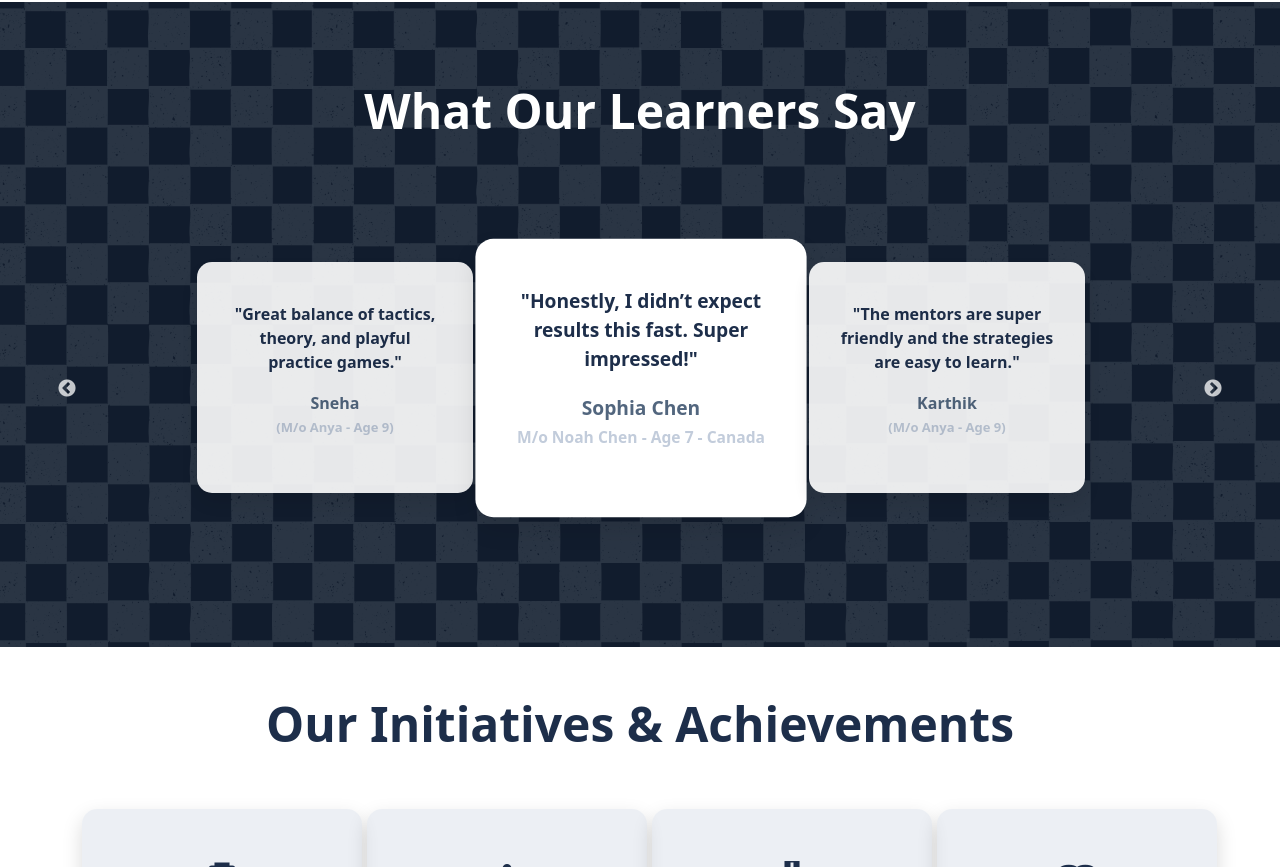
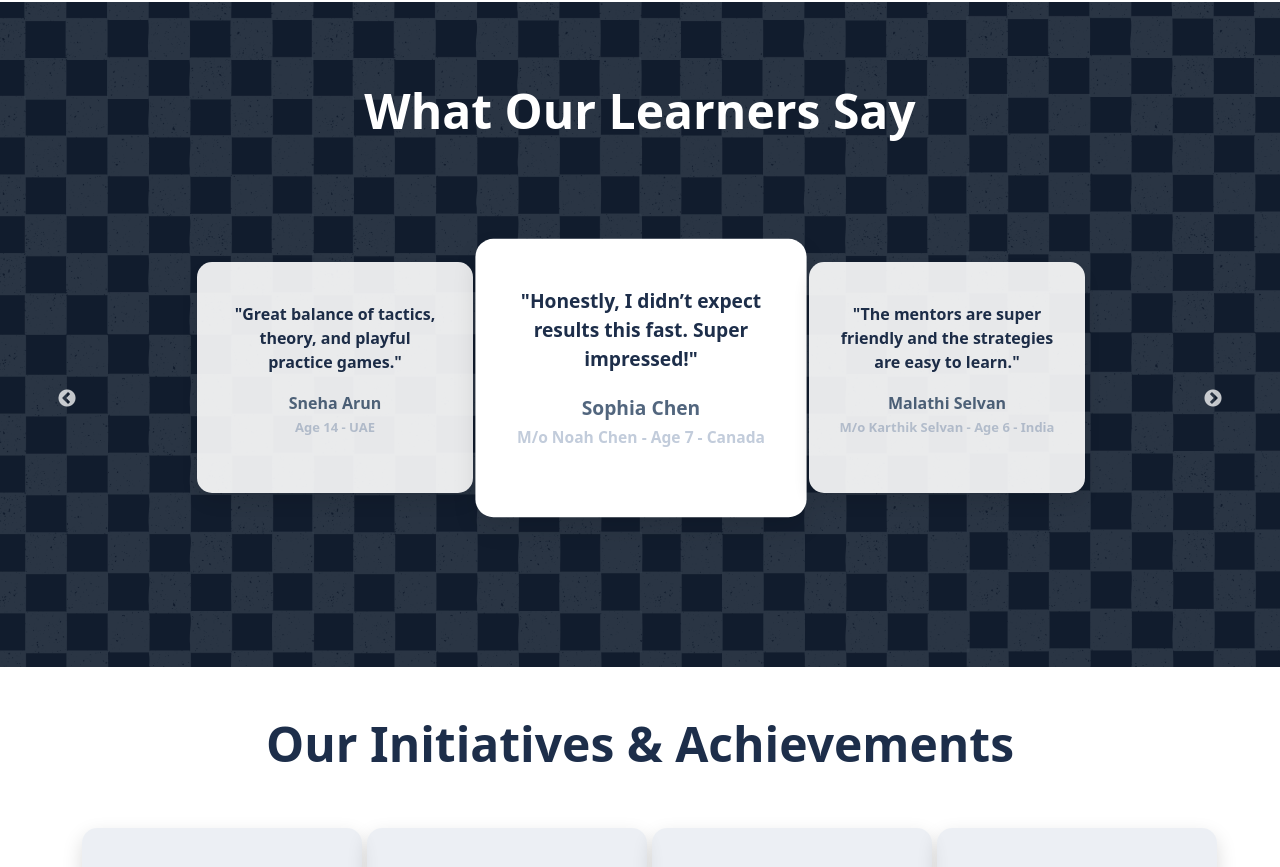
Before and after one commit to thedigitalchessboard/thedigitalchessboard.github.io, a plain HTML site: page index.html in a window 1280 px wide. Shown: the part 3383-4250 px from the top of the page. Drawn offline with nearby package versions, Linux system fonts and the light colour scheme.

Commit message:
testUpdate
Ivana Sleep

```diff
--- a/index.html
+++ b/index.html
@@ -1044,52 +1044,52 @@
               "The mentors are super friendly and the strategies are easy to
               learn."
             </p>
-            <h5 class="name">Karthik</h5>
-            <p class="age">(M/o Anya - Age 9)</p>
+            <h5 class="name">Malathi Selvan</h5>
+            <p class="age">M/o Karthik Selvan - Age 6 - India</p>
           </div>
           <div class="testimonial-card">
             <p>"The attention to detail here makes all the difference, truly."</p>
-            <h5 class="name">Sneha</h5>
-            <p class="age">(M/o Anya - Age 9)</p>
+            <h5 class="name">Stanley Myer</h5>
+            <p class="age">F/o Susan Myer - Age 7 - USA</p>
           </div>
           <!-- Add up to 10 like this -->
           <div class="testimonial-card">
             <p>
-              "Gave me exactly what my son needed, without wasting any time."
+              "Gave my daughter exactly what she needed, without wasting any time."
             </p>
-            <h5 class="name">Aanya</h5>
-            <p class="age">(M/o Anya - Age 9)</p>
+            <h5 class="name">Paul Anderson</h5>
+            <p class="age">F/o Monica Paul - Age 10 - UAE</p>
           </div>
           <div class="testimonial-card">
             <p>
               "Finally someone who doesn’t overcomplicate techniques."
             </p>
-            <h5 class="name">Karthik</h5>
-            <p class="age">(M/o Anya - Age 9)</p>
+            <h5 class="name">Jayanthi</h5>
+            <p class="age">M/o Aadithya - Age 11 - Saudi Arabia</p>
           </div>
           <div class="testimonial-card">
             <p>"The tournaments helped boost my daughter's confidence a lot!"</p>
-            <h5 class="name">Sneha</h5>
-            <p class="age">(M/o Anya - Age 9)</p>
+            <h5 class="name">Parvathi</h5>
+            <p class="age">M/o Sruthi - Age 11 - Canada</p>
           </div>
           <div class="testimonial-card">
             <p>
               "Lessons feel personal, structured, and surprisingly engaging every time."
             </p>
-            <h5 class="name">Aanya</h5>
-            <p class="age">(M/o Anya - Age 9)</p>
+            <h5 class="name">Arjun Thyagi</h5>
+            <p class="age">F/o Thejesh Arjun - Age 12 - Saudi Arabia</p>
           </div>
           <div class="testimonial-card">
             <p>
               "I love how even mistakes are turned into smart lessons."
             </p>
-            <h5 class="name">Karthik</h5>
-            <p class="age">(M/o Anya - Age 9)</p>
+            <h5 class="name">Anbu Mani</h5>
+            <p class="age">Age 15 - India</p>
           </div>
           <div class="testimonial-card">
             <p>"Great balance of tactics, theory, and playful practice games."</p>
-            <h5 class="name">Sneha</h5>
-            <p class="age">(M/o Anya - Age 9)</p>
+            <h5 class="name">Sneha Arun</h5>
+            <p class="age">Age 14 - UAE</p>
           </div>
         </div>
       </div>
```
